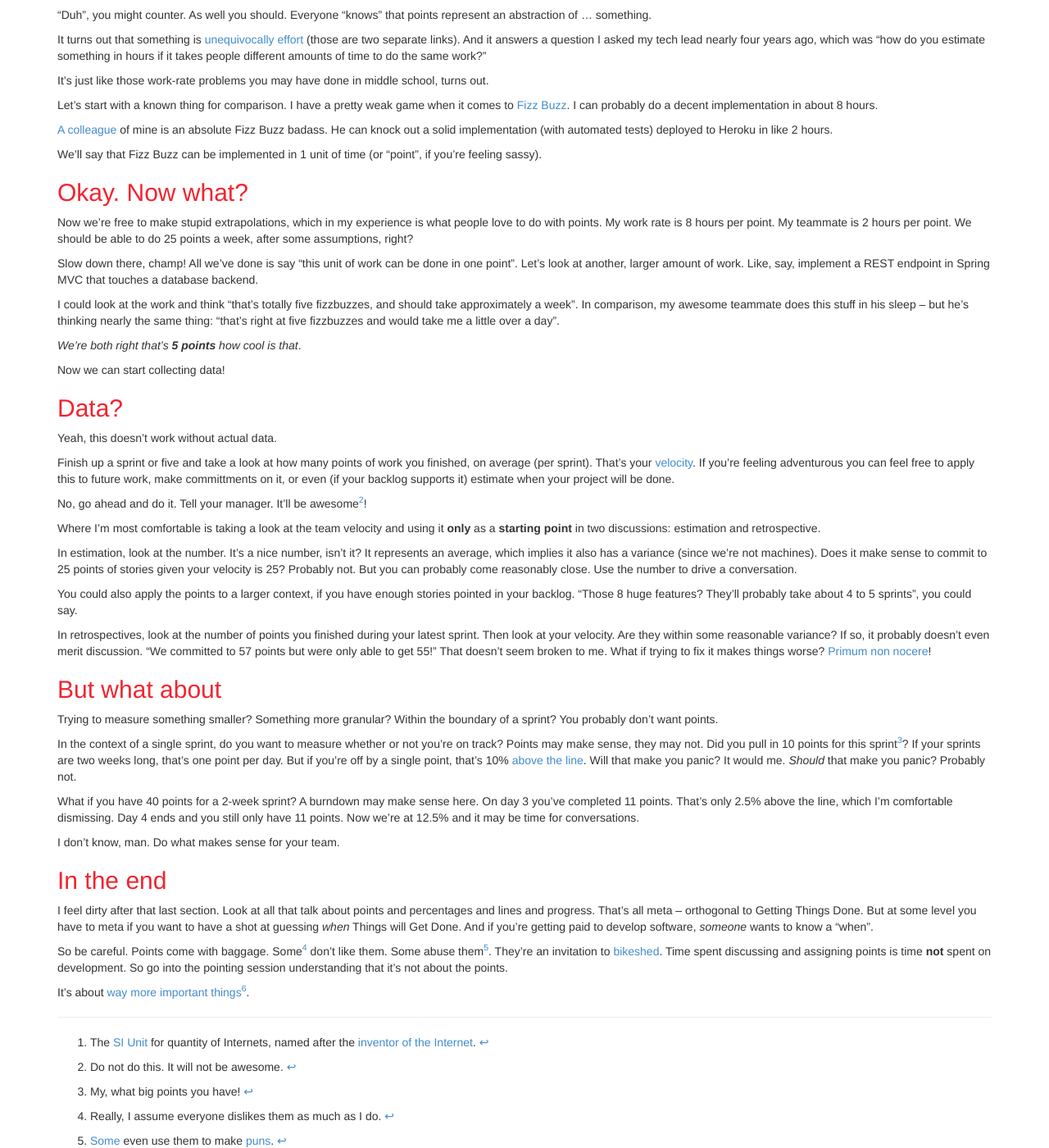
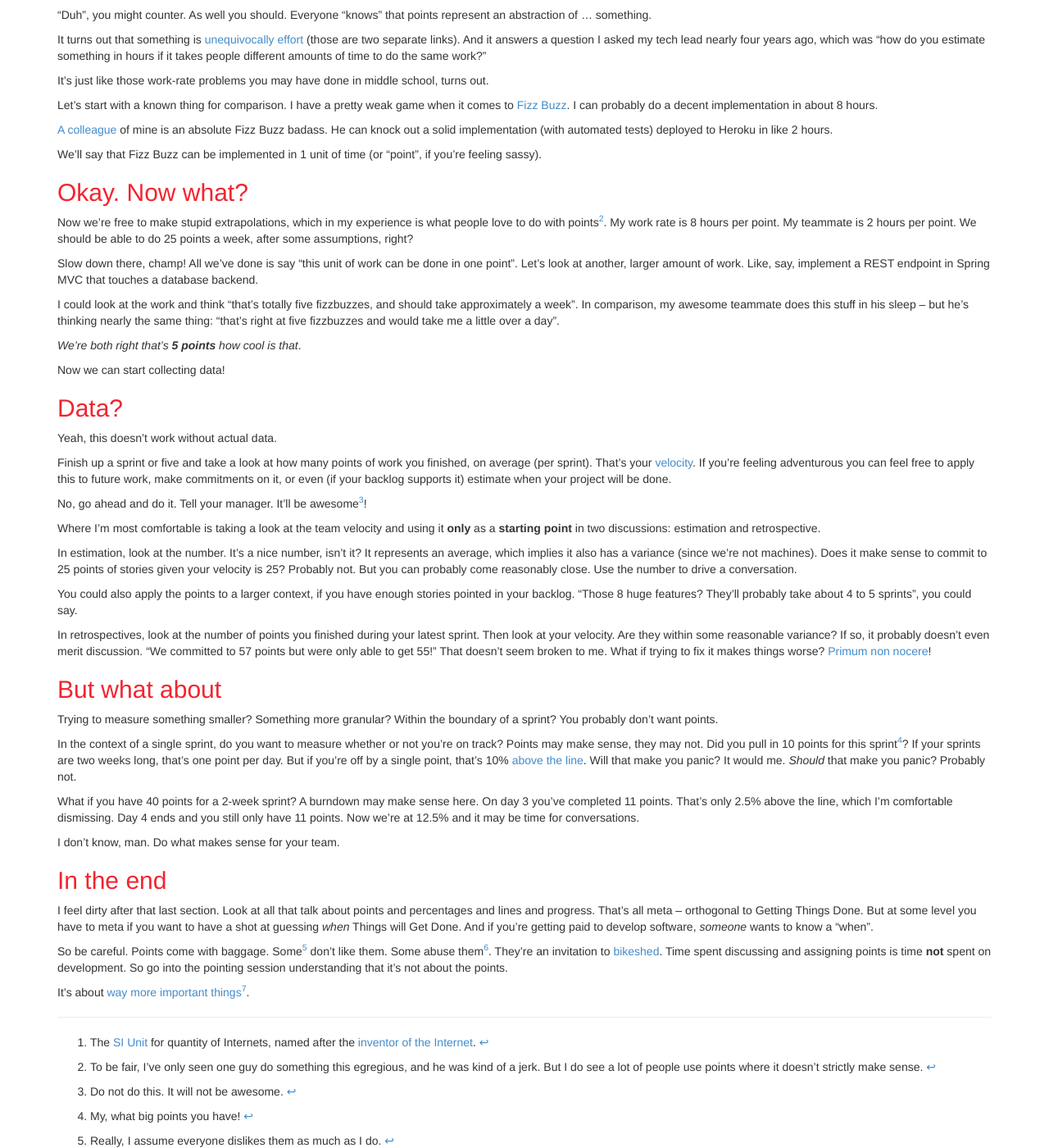
Before and after one commit to mike-rogers/mike-rogers.github.com, a Jekyll site: the page built from _posts/2015-01-24-points-ungh-what-are-they-good-for.md, in a window 1280 px wide and 1400 px high, scrolled down 681 px. Shown: the whole window at 82% size. Built offline with Jekyll 4.4.1, drawn with Linux system fonts in a browser that asks for light colours; comment, search, counter and statistics services are not loaded.

Commit message:
minor clarification, spelling correction

```diff
--- a/_posts/2015-01-24-points-ungh-what-are-they-good-for.md
+++ b/_posts/2015-01-24-points-ungh-what-are-they-good-for.md
@@ -54,9 +54,9 @@ Now we can start collecting data!
 
 Yeah, this doesn't work without actual data.
 
-Finish up a sprint or five and take a look at how many points of work you finished, on average (per sprint). That's your [velocity](http://guide.agilealliance.org/guide/velocity.html). If you're feeling adventurous you can feel free to apply this to future work, make committments on it, or even (if your backlog supports it) estimate when your project will be done.
+Finish up a sprint or five and take a look at how many points of work you finished, on average (per sprint). That's your [velocity](http://guide.agilealliance.org/guide/velocity.html). If you're feeling adventurous you can feel free to apply this to future work, make commitments on it, or even (if your backlog supports it) estimate when your project will be done.
 
-No, go ahead and do it. Tell your manager. It'll be awesome[^2]!
+No, go ahead and do it. Tell your manager. It'll be awesome[^3]!
 
 Where I'm most comfortable is taking a look at the team velocity and using it **only** as a **starting point** in two discussions: estimation and retrospective.
 
@@ -80,15 +80,16 @@ I don't know, man. Do what makes sense for your team.
 
 I feel dirty after that last section. Look at all that talk about points and percentages and lines and progress. That's all meta -- orthogonal to Getting Things Done. But at some level you have to meta if you want to have a shot at guessing _when_ Things will Get Done. And if you're getting paid to develop software, _someone_ wants to know a "when".
 
-So be careful. Points come with baggage. Some[^4] don't like them. Some abuse them[^5]. They're an invitation to [bikeshed](http://en.wikipedia.org/wiki/Parkinson%27s_law_of_triviality). Time spent discussing and assigning points is time **not** spent on development. So go into the pointing session understanding that it's not about the points.
+So be careful. Points come with baggage. Some[^5] don't like them. Some abuse them[^6]. They're an invitation to [bikeshed](http://en.wikipedia.org/wiki/Parkinson%27s_law_of_triviality). Time spent discussing and assigning points is time **not** spent on development. So go into the pointing session understanding that it's not about the points.
 
-It's about [way more important things](https://www.youtube.com/watch?v=7PCkvCPvDXk)[^6].
+It's about [way more important things](https://www.youtube.com/watch?v=7PCkvCPvDXk)[^7].
 
 ----
 
 [^1]: The [SI Unit](http://en.wikipedia.org/wiki/International_System_of_Units) for quantity of Internets, named after the [inventor of the Internet](http://en.wikipedia.org/wiki/Al_Gore_and_information_technology).
-[^2]: Do not do this. It will not be awesome.
-[^3]: My, what big points you have!
-[^4]: Really, I assume everyone dislikes them as much as I do.
-[^5]: [Some](https://twitter.com/rpherbig) even use them to make [puns](https://www.youtube.com/watch?v=VKcAYMb5uk4).
-[^6]: You're welcome.
+[^2]: To be fair, I've only seen one guy do something this egregious, and he was kind of a jerk. But I do see a lot of people use points where it doesn't strictly make sense.
+[^3]: Do not do this. It will not be awesome.
+[^4]: My, what big points you have!
+[^5]: Really, I assume everyone dislikes them as much as I do.
+[^6]: [Some](https://twitter.com/rpherbig) even use them to make [puns](https://www.youtube.com/watch?v=VKcAYMb5uk4).
+[^7]: You're welcome.
```
Also changed, not shown: other parts of _posts/2015-01-24-points-ungh-what-are-they-good-for.md (+2 -2 lines).
